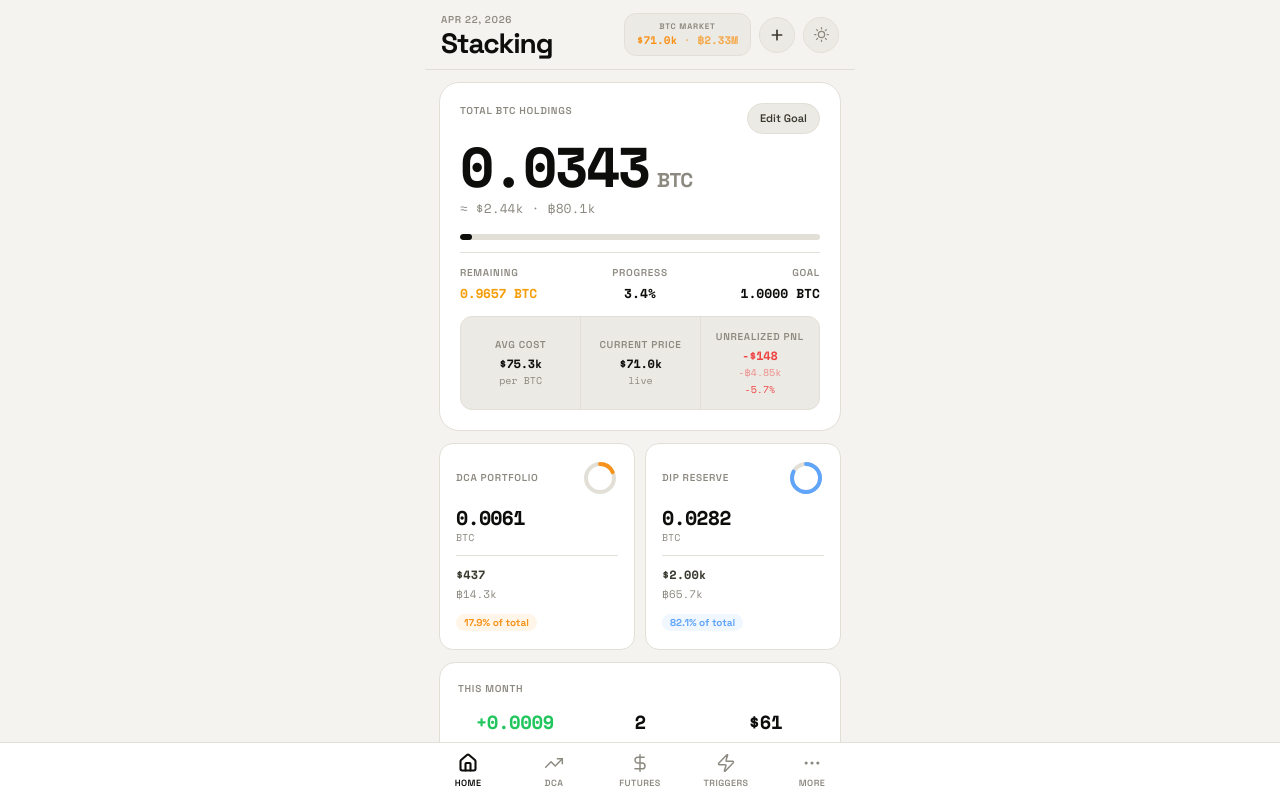
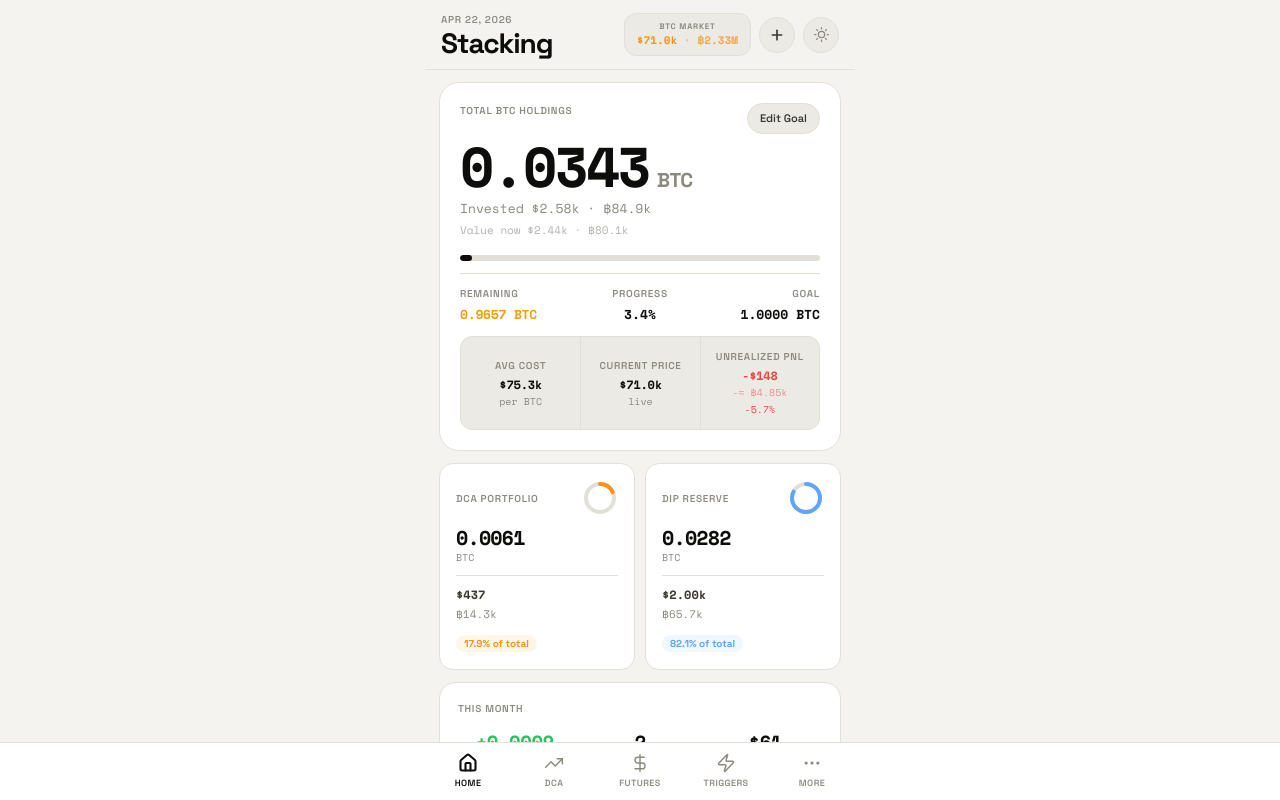
Before and after one commit to BTCtrapsignal/Stacking-BTC, a React (Vite) app: page / in a window 1280 px wide. Shown: the top 800 px of the page. Built offline with nearby package versions, Linux system fonts and the light colour scheme.

Commit message:
Add files via upload

```diff
--- a/src/pages/HomePage.jsx
+++ b/src/pages/HomePage.jsx
@@ -85,9 +85,13 @@ export function HomePage({ state, onEditGoal }) {
           </span>
         </div>
 
-        {/* Current market value (updates with live price) */}
-        <p className="font-mono text-[13px] mb-4" style={{ color: 'var(--muted)' }}>
-          ≈ {fmtUsdCompact(currentValueUsd)}&nbsp;·&nbsp;{fmtThbCompact(currentValueThb)}
+        {/* Invested cost (recorded purchase cost — does NOT change with price) */}
+        <p className="font-mono text-[13px] mb-1" style={{ color: 'var(--muted)' }}>
+          Invested {fmtUsdCompact(m.totalInv)}&nbsp;·&nbsp;{fmtThbCompact(m.totalInv * m.usdthb)}
+        </p>
+        {/* Current market value (live, updates with price) */}
+        <p className="font-mono text-[11px] mb-4" style={{ color: 'var(--muted)', opacity: 0.65 }}>
+          Value now {fmtUsdCompact(currentValueUsd)}&nbsp;·&nbsp;{fmtThbCompact(currentValueThb)}
         </p>
 
         {/* Progress bar toward goal */}
@@ -138,7 +142,7 @@ export function HomePage({ state, onEditGoal }) {
           <SecMetric
             label="UNREALIZED PNL"
             value={`${unrealPos ? '+' : ''}${fmtUsdCompact(unrealPnlUsd)}`}
-            thb={`${unrealPos ? '' : '-'}${fmtThbCompact(Math.abs(unrealPnlThb))}`}
+            thb={`${unrealPos ? '' : '-'}≈ ${fmtThbCompact(Math.abs(unrealPnlThb))}`}
             hint={`${unrealPos ? '+' : ''}${fmtPct(unrealPnlPct, 1)}`}
             valueColor={unrealPos ? '#22c55e' : '#ef4444'}
             hintColor={unrealPos  ? '#22c55e' : '#ef4444'}
```
